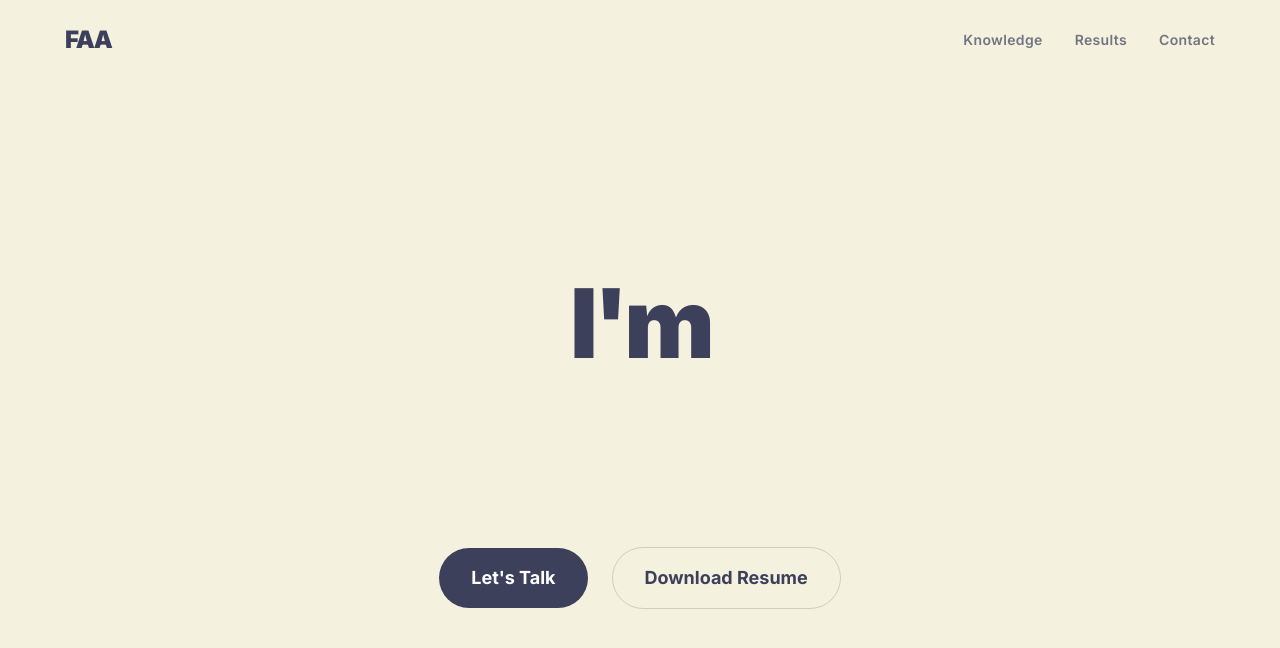
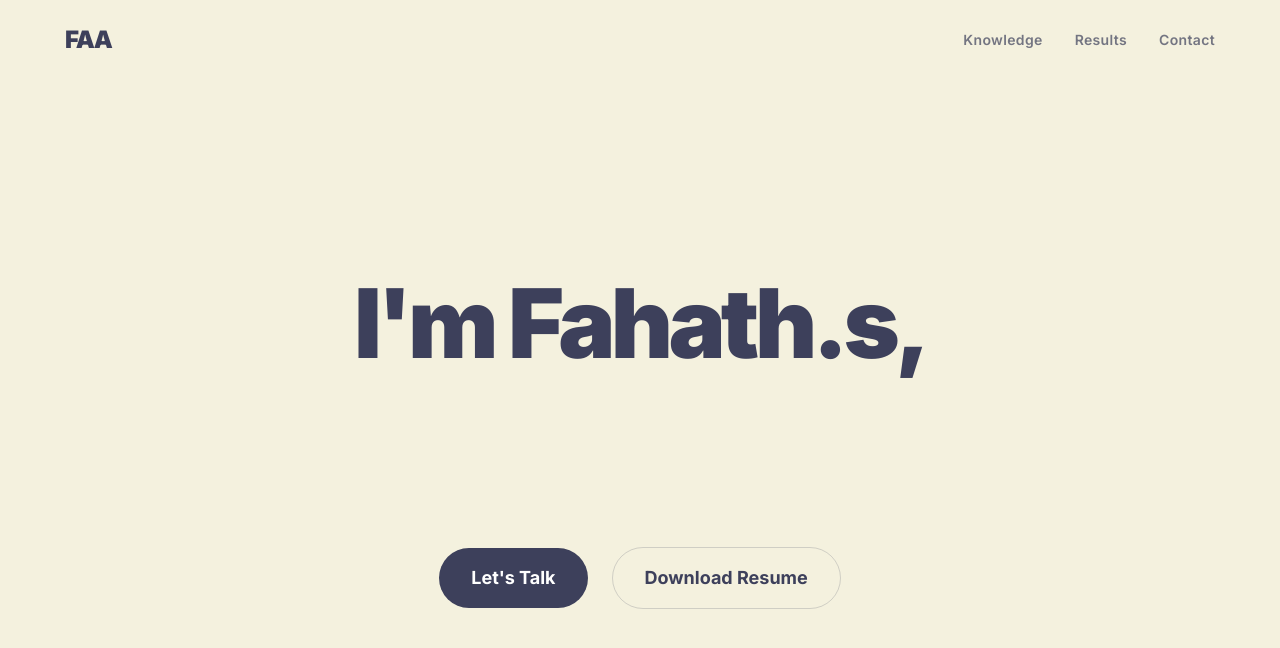
Before and after one commit to Fahaths/Portfolio, a Next.js app: page / in a window 1280 px wide. Shown: the top 648 px of the page. Built offline with nearby package versions, Linux system fonts and the light colour scheme.

Commit message:
chore: update hero greeting to I'm Fahath.s,

```diff
--- a/components/HeroKinetic.jsx
+++ b/components/HeroKinetic.jsx
@@ -63,7 +63,7 @@ export default function HeroKinetic() {
           transition={{ duration: 1, delay: 3 }} // delay after preloader
         >
           <h1 className="font-display text-5xl md:text-7xl lg:text-8xl font-black text-[var(--color-text)] tracking-tighter leading-[1.1] mb-4">
-            <span className="block mb-2 text-opacity-80">I&apos;m</span>
+            <span className="block mb-2 text-opacity-80">I&apos;m Fahath.s,</span>
             <div className="h-[1.2em] relative text-[var(--color-accent)] overflow-hidden">
               <AnimatePresence mode="wait">
                 <motion.div
```
